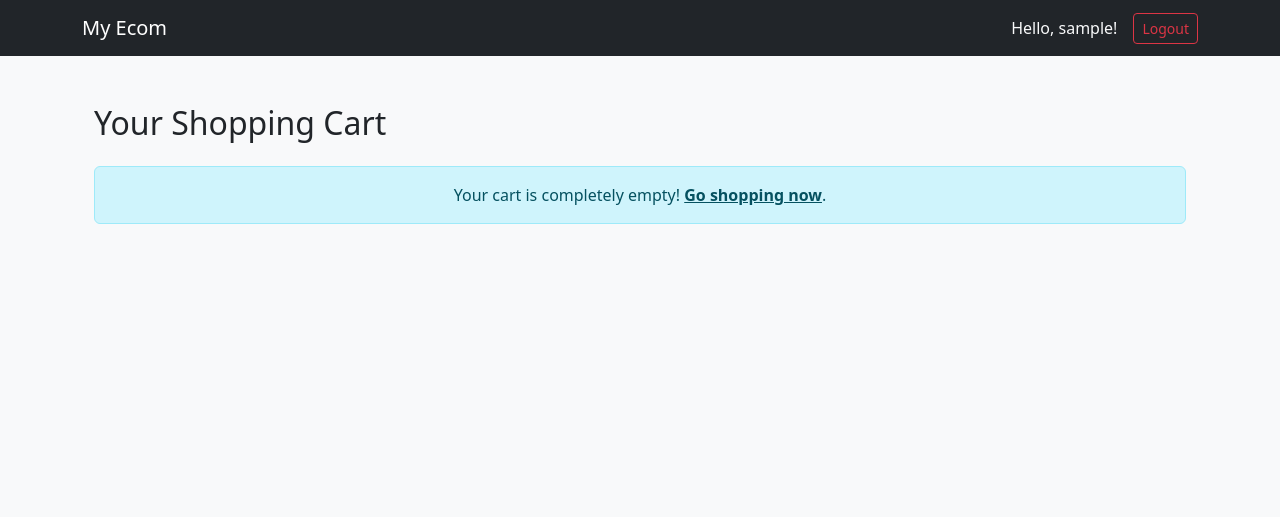
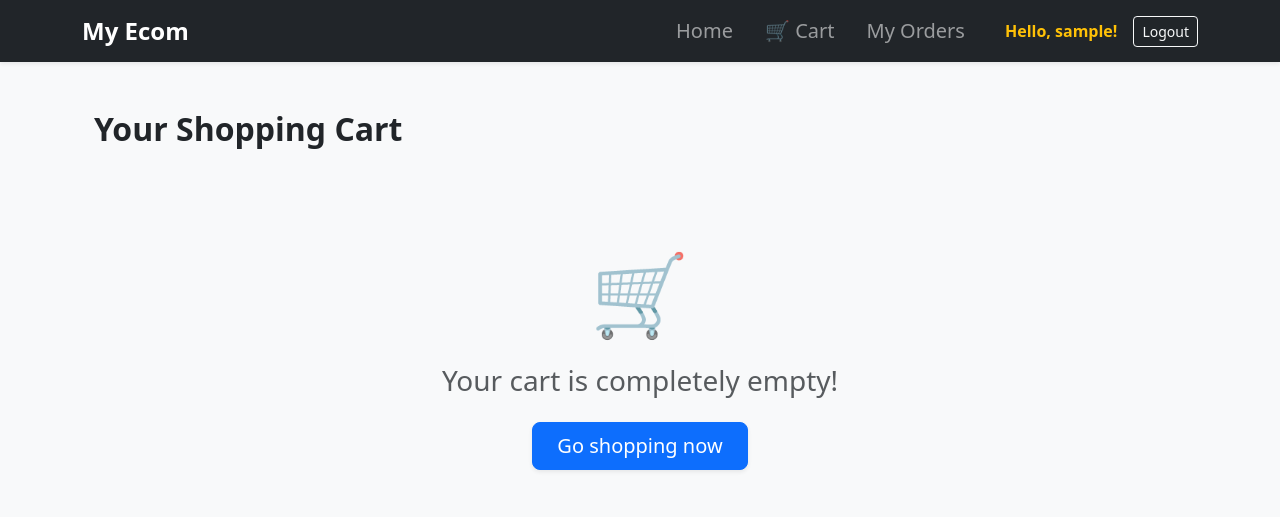
Before and after one commit to Riya18singh/MY_PROJECT, a Django app: page /cart/ in a window 1280 px wide. Shown: the top 517 px of the page. Run offline with Django 5.2, Linux system fonts and the light colour scheme; the visitor is signed in with stand-in values (Sample User, id 1); data comes from the database, SQL or seed files in the repository; data that the repository does not hold is empty.

Commit message:
added bootstrap styling

```diff
--- a/cart/templates/cart/cart_detail.html
+++ b/cart/templates/cart/cart_detail.html
@@ -3,56 +3,64 @@
 {% block title %}Your Cart - My Ecom{% endblock %}
 
 {% block content %}
-<div class="container">
-    <h2 class="mb-4">Your Shopping Cart</h2>
+<div class="container mt-5">
+    <h2 class="mb-4 fw-bold">Your Shopping Cart</h2>
 
-    {% if cart.items.all %}
-        <div class="card shadow-sm p-4">
-            <table class="table align-middle">
-                <thead>
+    {% if cart and cart.items.all %}
+        <div class="card shadow-sm border-0 mb-5">
+            <div class="card-body p-0">
+                <div class="table-responsive">
+                    <table class="table table-hover align-middle mb-0">
+                        <thead class="table-light">
                             <tr>
-                        <th>Product</th>
-                        <th>Price</th>
-                        <th>Quantity</th>
-                        <th>Total</th>
-                        <th>Actions</th> </tr>
+                                <th scope="col" class="ps-4">Product</th>
+                                <th scope="col">Price</th>
+                                <th scope="col" style="width: 200px;">Quantity</th>
+                                <th scope="col">Total</th>
+                                <th scope="col" class="pe-4 text-end">Actions</th>
+                            </tr>
                         </thead>
                         <tbody>
                             {% for item in cart.items.all %}
                                 <tr>
-                            <td><strong>{{ item.product.name }}</strong></td>
+                                    <td class="ps-4 fw-semibold">{{ item.product.name }}</td>
                                     <td>Rs. {{ item.product.price }}</td>
 
-                            <td style="width: 200px;">
+                                    <td>
                                         <form action="{% url 'update_cart' item.id %}" method="POST" class="d-flex align-items-center">
                                             {% csrf_token %}
-                                    <input type="number" name="quantity" value="{{ item.quantity }}" min="1" class="form-control form-control-sm me-2">
+                                            <input type="number" name="quantity" value="{{ item.quantity }}" min="1" class="form-control form-control-sm me-2" style="width: 80px;">
                                             <button type="submit" class="btn btn-sm btn-outline-primary">Update</button>
                                         </form>
                                     </td>
 
-                            <td>Rs. {% widthratio item.product.price 1 item.quantity %}</td>
+                                    <td class="fw-bold text-success">Rs. {% widthratio item.product.price 1 item.quantity %}</td>
 
-                            <td>
-                                <a href="{% url 'remove_from_cart' item.id %}" class="btn btn-sm btn-danger">Remove</a>
+                                    <td class="pe-4 text-end">
+                                        <a href="{% url 'remove_from_cart' item.id %}" class="btn btn-sm btn-outline-danger">Remove</a>
                                     </td>
                                 </tr>
                             {% endfor %}
                         </tbody>
                     </table>
+                </div>
+            </div>
 
-            <div class="d-flex justify-content-between align-items-center mt-4">
-                <h4>Total Price: <span class="text-success">Rs. {{ total_price }}</span></h4>
-                <form action="{% url 'checkout' %}" method="POST">
+            <div class="card-footer bg-white border-0 p-4 d-flex justify-content-between align-items-center mt-2">
+                <h4 class="mb-0">Total: <span class="text-success fw-bold">Rs. {{ total_price }}</span></h4>
+
+                <form action="{% url 'checkout' %}" method="POST" class="m-0">
                     {% csrf_token %}
                     <input type="hidden" name="payment_method" value="cod">
-                    <button type="submit" class="btn btn-success btn-lg">Proceed to Checkout</button>
+                    <button type="submit" class="btn btn-success btn-lg px-5 shadow-sm">Proceed to Checkout</button>
                 </form>
             </div>
         </div>
     {% else %}
-        <div class="alert alert-info text-center">
-            Your cart is completely empty! <a href="{% url 'product_list' %}" class="alert-link">Go shopping now</a>.
+        <div class="text-center py-5 mt-5">
+            <div class="display-1 text-muted mb-4">🛒</div>
+            <h3 class="text-muted mb-4">Your cart is completely empty!</h3>
+            <a href="{% url 'product_list' %}" class="btn btn-primary btn-lg px-4 shadow-sm">Go shopping now</a>
         </div>
     {% endif %}
 </div>
--- a/products/templates/products/base.html
+++ b/products/templates/products/base.html
@@ -8,21 +8,40 @@
 </head>
 <body class="bg-light">
 
-    <nav class="navbar navbar-expand-lg navbar-dark bg-dark">
+<nav class="navbar navbar-expand-lg navbar-dark bg-dark mb-4 shadow-sm">
         <div class="container">
-            <a class="navbar-brand" href="/">My Ecom</a>
+            <a class="navbar-brand fw-bold fs-4" href="{% url 'product_list' %}">My Ecom</a>
+            <button class="navbar-toggler" type="button" data-bs-toggle="collapse" data-bs-target="#navbarNav">
+                <span class="navbar-toggler-icon"></span>
+            </button>
+            <div class="collapse navbar-collapse" id="navbarNav">
+                <ul class="navbar-nav ms-auto align-items-center">
+                    <li class="nav-item me-3">
+                        <a class="nav-link fs-5" href="{% url 'product_list' %}">Home</a>
+                    </li>
+                    <li class="nav-item me-3">
+                        <a class="nav-link fs-5" href="{% url 'cart_detail' %}">🛒 Cart</a>
+                    </li>
 
-            <div class="d-flex align-items-center">
-                {% if user.is_authenticated %}
-                    <span class="text-light me-3">Hello, {{ user.username }}!</span>
-                    <form action="{% url 'logout' %}" method="post" class="d-inline">
-                        {% csrf_token %}
-                        <button type="submit" class="btn btn-outline-danger btn-sm">Logout</button>
-                    </form>
-                {% else %}
-                    <a href="{% url 'login' %}" class="btn btn-outline-light btn-sm me-2">Login</a>
-                    <a href="{% url 'register' %}" class="btn btn-primary btn-sm">Register</a>
-                {% endif %}
+                    {% if user.is_authenticated %}
+                        <li class="nav-item me-4">
+                            <a class="nav-link fs-5" href="#">My Orders</a>
+                        </li>
+                        <li class="nav-item">
+                            <span class="nav-link text-warning fw-semibold">Hello, {{ user.username }}!</span>
+                        </li>
+                        <li class="nav-item ms-2">
+                            <form action="{% url 'logout' %}" method="POST" class="m-0">
+                                {% csrf_token %}
+                                <button type="submit" class="btn btn-outline-light btn-sm">Logout</button>
+                            </form>
+                        </li>
+                    {% else %}
+                        <li class="nav-item">
+                            <a class="nav-link" href="{% url 'login' %}">Login</a>
+                        </li>
+                    {% endif %}
+                </ul>
             </div>
         </div>
     </nav>
```
Also changed, not shown: products/templates/products/product_detail.html (added, +43 -0 lines), products/templates/products/product_list.html (+39 -29 lines), products/templates/products/products_deatil.html (deleted, +0 -20 lines). Lines whose indentation alone changed are shown as unchanged.
